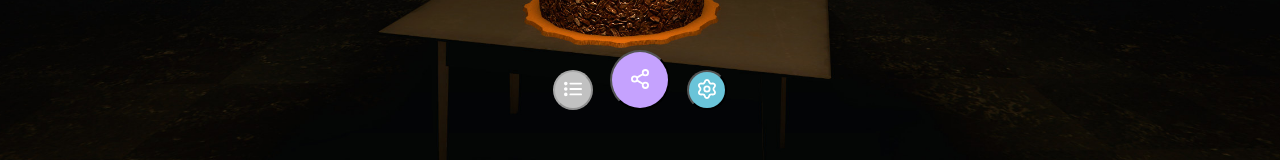
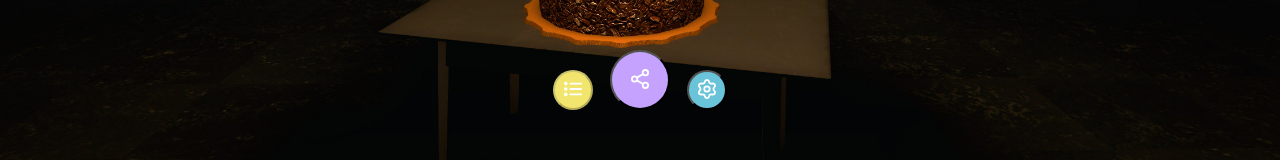
Before and after one commit to BungaeThunder/Bungae-Front, a Next.js app: page /cake in a window 1280 px wide. Shown: the part 642-802 px from the top of the page. Built offline with nearby package versions, Linux system fonts and the light colour scheme.

Commit message:
test: committest

```diff
--- a/component/cake/AddLetterButton.tsx
+++ b/component/cake/AddLetterButton.tsx
@@ -14,7 +14,7 @@ export const AddLetterButton: React.FC<IAddLetterButtonProps> = ({ beforeBday })
       <RoundButton
         IconSrc="/icons/list.svg"
         IconSize={40}
-        IconColor={pallette.gray}
+        IconColor={pallette.yellow}
         IsActive={!beforeBday}
       ></RoundButton>
       <RoundButton
```
